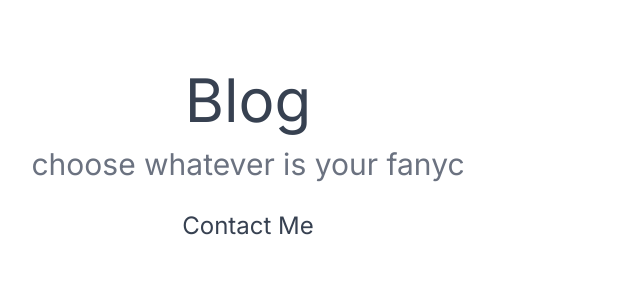
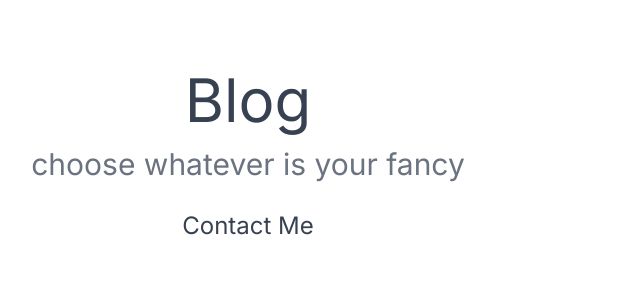
Before and after one commit to szymon-polaczy/Portfolio, a Gatsby site: page /blog in a window 1280 px wide. Shown: the part 268-560 px from the top of the page, 392-1032 px from the left. Built offline with nearby package versions, Linux system fonts and the light colour scheme; Gatsby itself is replaced by a stand-in of ours.

Commit message:
Spell Error

```diff
--- a/src/pages/blog/index.js
+++ b/src/pages/blog/index.js
@@ -17,7 +17,7 @@ const Index = () => {
         <link rel="shortcut icon" type="image/jpg" href={favicon}/>
       </Helmet>
       <main className="box-content space-y-32 text-center text-gray-700">
-        <Header title="Blog" subtitle="choose whatever is your fanyc"/>
+        <Header title="Blog" subtitle="choose whatever is your fancy"/>
 
         <section className="grid md:grid-cols-2 lg:grid-cols-3 gap-8" id="what">
           <article>
```
